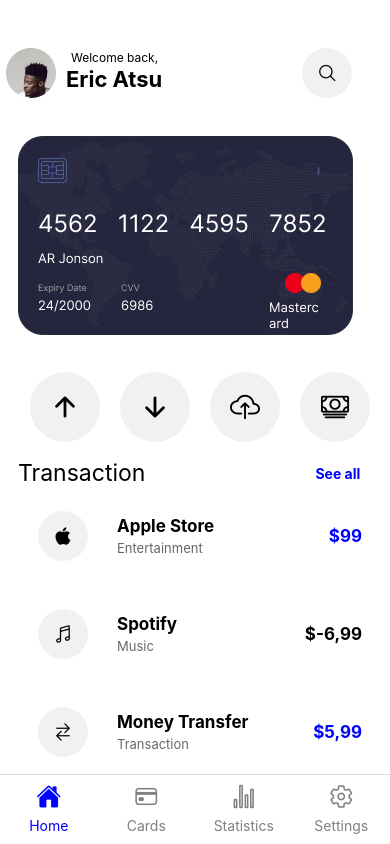
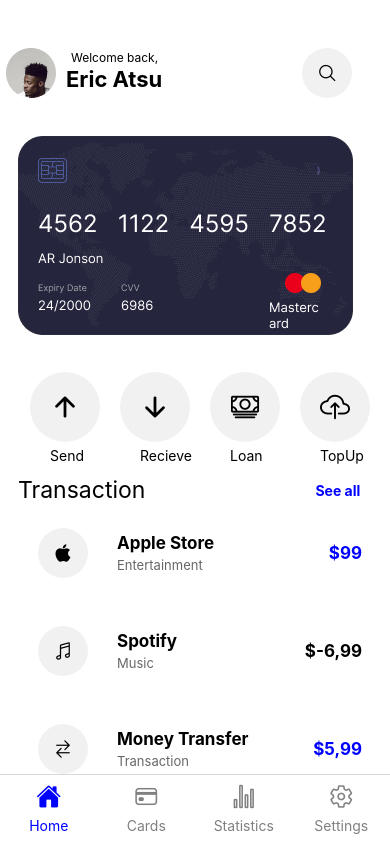
Before and after one commit to Ekow-Davis/rn-assignment5-11083926, a React Native app in the folder Assignment_5/: screen /HomeScreen in a window 390 px wide. Built offline with nearby package versions, Linux system fonts and the light colour scheme.

Commit message:
Final changes

```diff
--- a/Assignment_5/Components/SectionBlock.jsx
+++ b/Assignment_5/Components/SectionBlock.jsx
@@ -1,15 +1,21 @@
 import React, { useContext } from 'react';
 import { ThemeContext } from '../ThemeContext';
 import Ionicons from 'react-native-vector-icons/Ionicons';
-import { View, StyleSheet } from 'react-native';
+import { View, Text, StyleSheet } from 'react-native';
 
-const SectionBlock = ({ iconName }) => {
+const SectionBlock = ({ iconName, label }) => {
   const { colors, isDarkTheme } = useContext(ThemeContext);
 
   return (
-    <View style={[styles.imageContainer, { backgroundColor: isDarkTheme ? '#08192D' : '#f1f1f1' }]}>
+    <>
+    <View>
+       <View style={[styles.imageContainer, { backgroundColor: isDarkTheme ? '#08192D' : '#f1f1f1' }]}>
       <Ionicons name={iconName} size={30} color={colors.textColor} />
     </View>
+    <Text style={[{marginLeft: 30}, { color: colors.textColor }]}>{label}</Text>
+    </View>
+
+    </>
   );
 };
 
--- a/Assignment_5/Screens/HomeScreen.jsx
+++ b/Assignment_5/Screens/HomeScreen.jsx
@@ -8,10 +8,10 @@ import TransferBlock from '../Components/TransferBlock';
 import Ionicons from 'react-native-vector-icons/Ionicons';
 
 const sectionData = [
-  { key: '1', iconName: "arrow-up-outline" },
-  { key: '2', iconName: "arrow-down-outline" },
-  { key: '3', iconName: "cloud-upload-outline" },
-  { key: '4', iconName: "cash-outline" }
+  { key: '1', iconName: "arrow-up-outline", label: "Send" },
+  { key: '2', iconName: "arrow-down-outline", label:"Recieve" },
+  { key: '3', iconName: "cash-outline", label: "Loan" },
+  { key: '4', iconName: "cloud-upload-outline", label: "TopUp" }
 ];
 
 const verticalData = [
@@ -63,6 +63,7 @@ const HomeScreen = ({ navigation }) => {
                 renderItem={({ item }) => (
                   <SectionBlock
                     iconName={item.iconName}
+                    label={item.label}
                   />
                 )}
                 contentContainerStyle={{ paddingLeft: 10, }}
```
Also changed, not shown: 1 other file (tests, documents, lock files or other folders).
